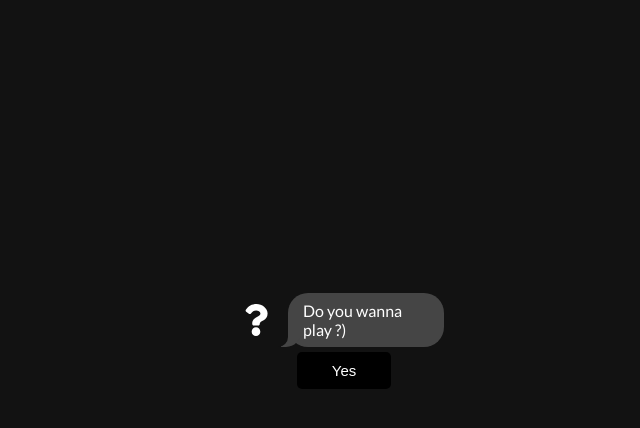
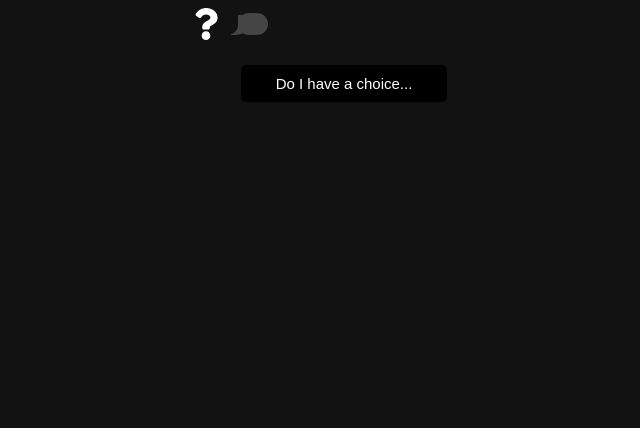
Before and after one commit to MykytaMaliarenko/Int20h-test-task-frontend, a Vue app: page / in a window 1280 px wide. Shown: the top 428 px of the page, without its empty margins (296-936 px from the left). Built offline with nearby package versions, Linux system fonts and the light colour scheme.

Commit message:
ref(home): ref AnonymousMessages and layout

```diff
--- a/src/views/Home.vue
+++ b/src/views/Home.vue
@@ -1,10 +1,9 @@
 <template>
     <div class="container">
-        <div data-v-8d97ae00="" style="height: 35vh;"></div>
-        <AnonymousMessage message="Do you wanna play ?)" />
+        <AnonymousMessage :messages="['Hello!', 'Do you wanna play ?)']" />
 
         <section class="button-container">
-            <button v-on:click="begin">Yes</button>
+            <button v-on:click="begin">Do I have a choice...</button>
         </section>
 
     </div>
@@ -30,8 +29,8 @@
     @import "../assets/button"
 
     .container
+        max-width: 300px
         margin: auto
-        max-width: 200px
 
         .button-container
             display: flex
@@ -39,7 +38,6 @@
             font-family: 'Lato', sans-serif
 
             button
+                margin-top: 25px
                 @include button
-
-
 </style>
```
Lines whose indentation alone changed are shown as unchanged.
